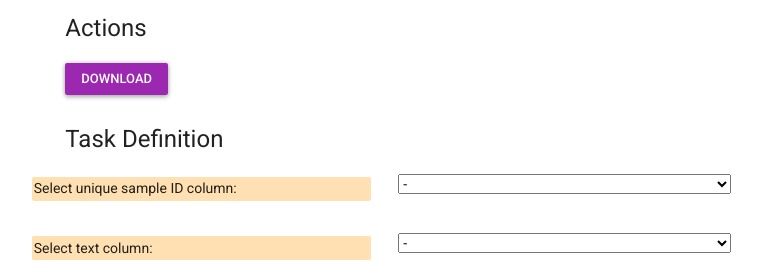
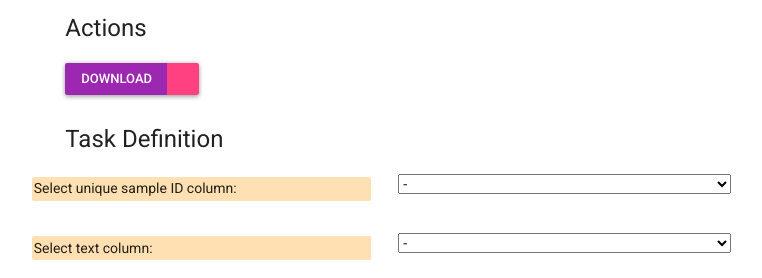
Before and after one commit to FrankGrimm/omen, a Python web app: template app/templates/dataset_new.html in a window 1280 px wide. Shown: the part 414-692 px from the top of the page, without its empty margins (192-954 px from the left). Run offline with Jinja, Linux system fonts and the light colour scheme; the template is opened without the code that fills it: most values are stand-ins (such as "Sample title", 1, 10 or a date in 2020); some libraries are stand-ins or nearby versions.

Commit message:
add inspect button to configuration view

```diff
--- a/app/templates/dataset_new.html
+++ b/app/templates/dataset_new.html
@@ -101,7 +101,8 @@
 <div class="row ds_actions_toolbar">
     <div class="btn-toolbar col-12">
         <div class="btn-group">
-    <a class="btn btn-sm btn-primary" href="{{ url_for("download", dsid=dataset.dataset_id) }}"><i class="fas fa-download"></i> Download</a>
+            <a class="btn btn-sm btn-primary" href="{{ url_for("download", dsid=dataset.dataset_id) }}"><i class="fas fa-download"></i> Download</a>
+            <a class="btn btn-sm btn-secondary" href="{{ url_for("inspect_dataset", dsid=dsid) }}"><i class="fas fa-table"></i></a>
         </div>
 
     </div>
```
